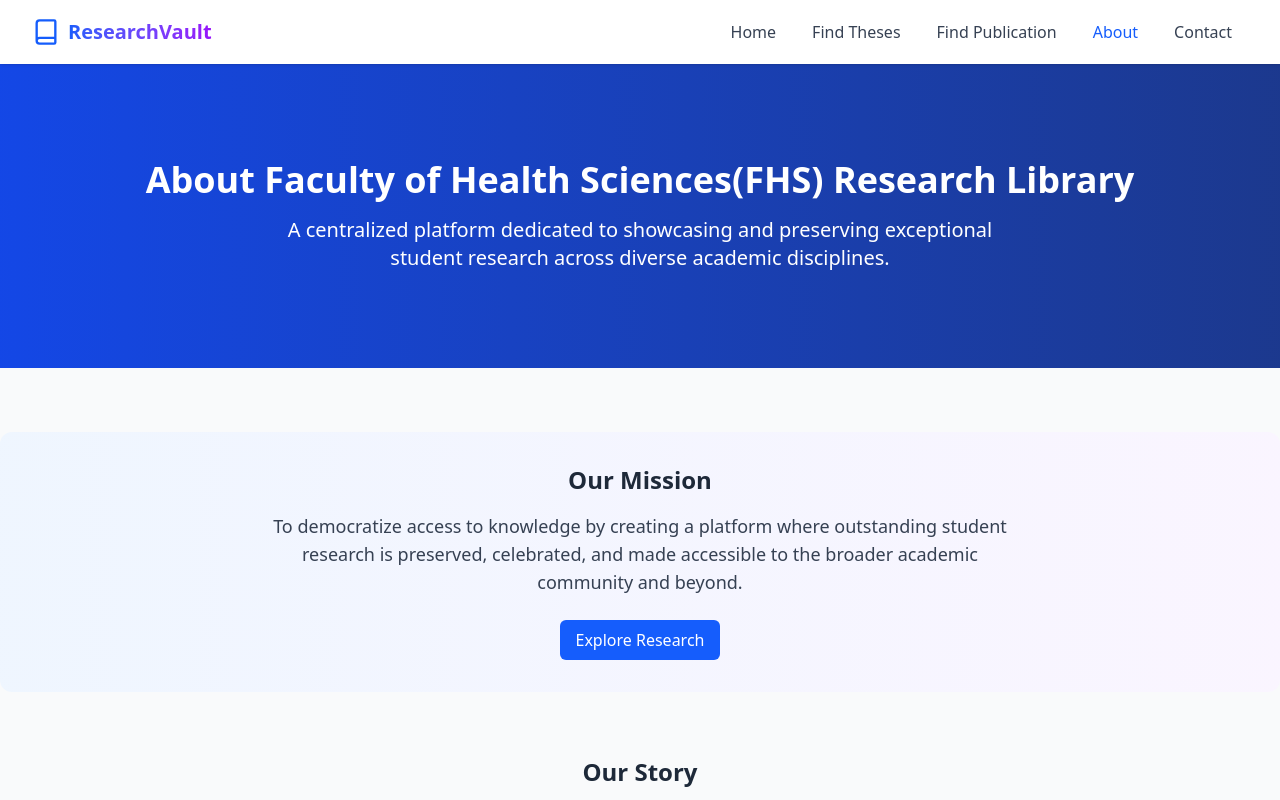
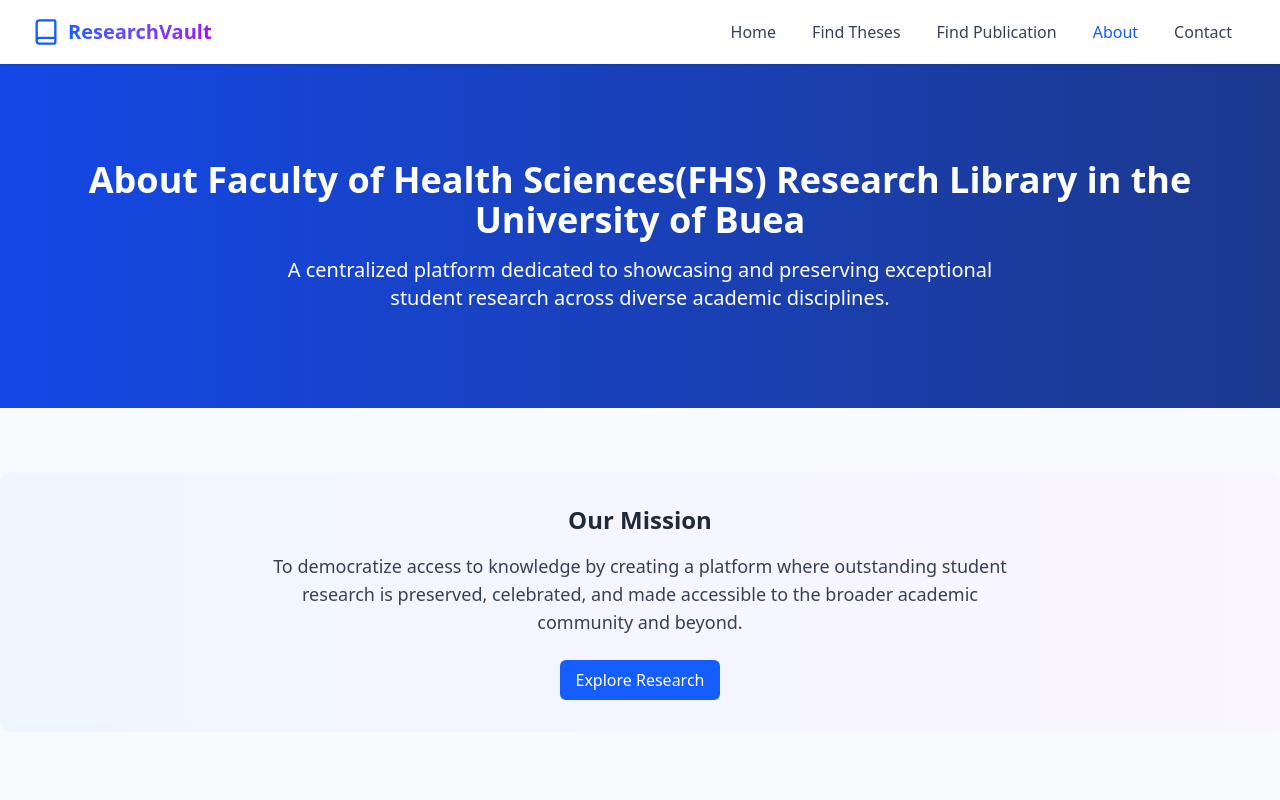
Before and after one commit to Wung-brandon/Research-Vault, a Next.js app: page /about in a window 1280 px wide. Shown: the top 800 px of the page. Built offline with nearby package versions, Linux system fonts and the light colour scheme.

Commit message:
added the university of buea in the about page

```diff
--- a/src/app/about/page.js
+++ b/src/app/about/page.js
@@ -60,7 +60,7 @@ export default function AboutPage() {
         className="text-center mb-16 py-16 md:py-24 bg-gradient-to-r from-blue-700 to-blue-900 text-white"
       >
 
-        <h1 className="text-4xl font-bold mb-4">About Faculty of Health Sciences(FHS) Research Library</h1>
+        <h1 className="text-4xl font-bold mb-4">About Faculty of Health Sciences(FHS) Research Library in the University of Buea</h1>
         <p className="text-xl max-w-3xl mx-auto">
           A centralized platform dedicated to showcasing and preserving exceptional student research across diverse academic disciplines.
         </p>
```
